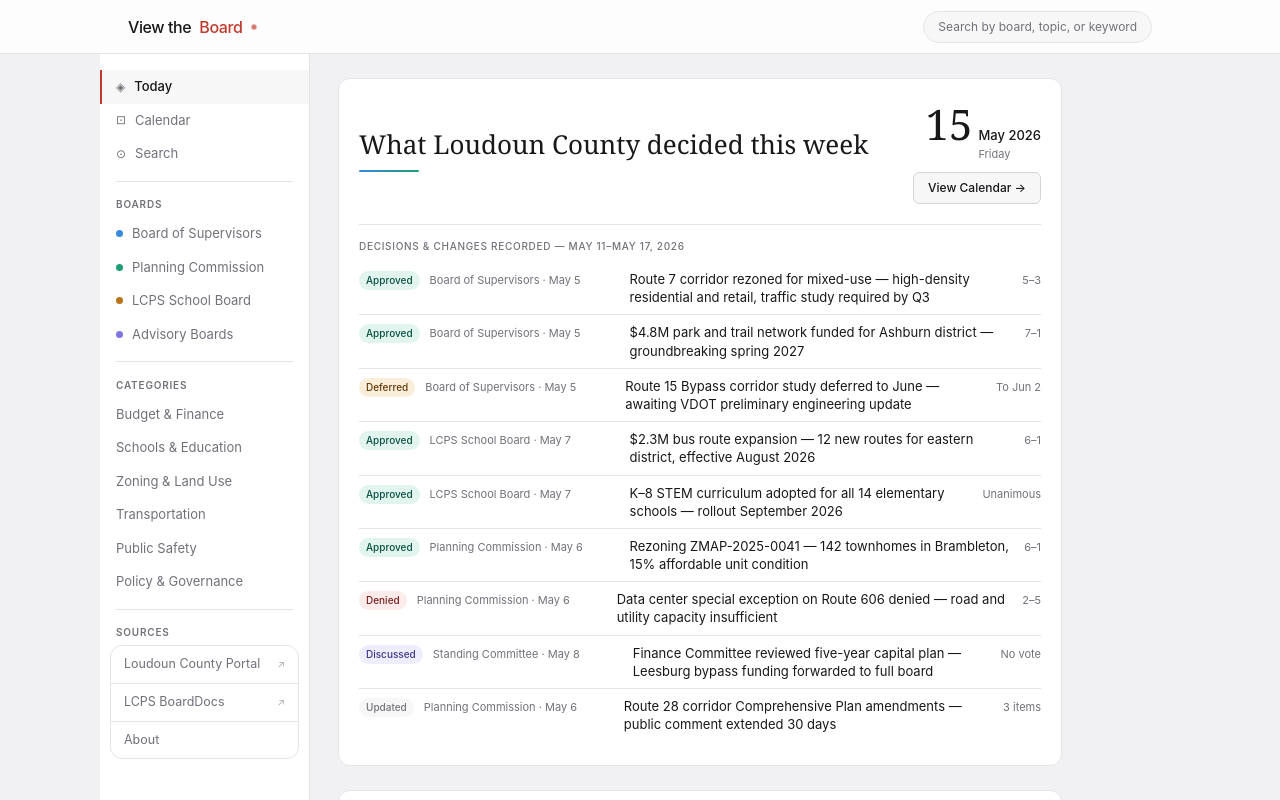
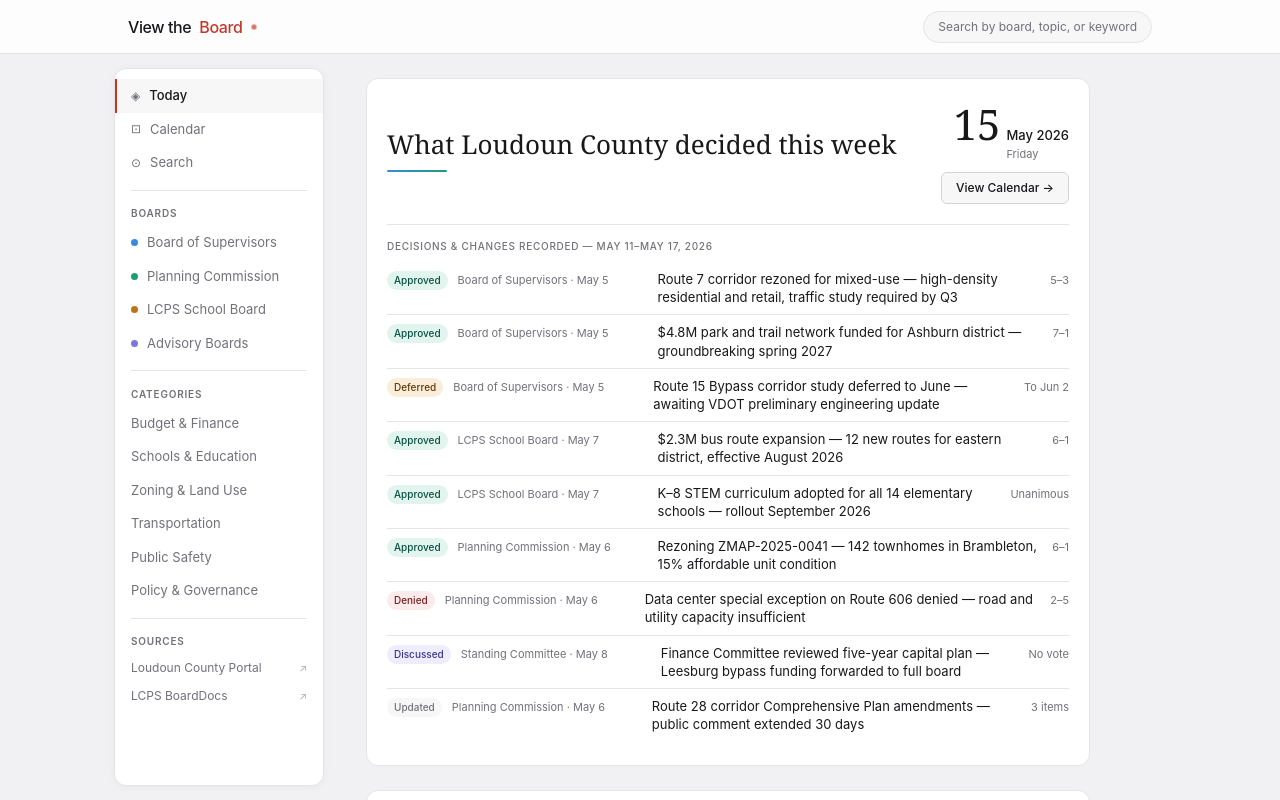
Before and after one commit to trynna-be-nerdy/vtb, a Next.js app in the folder frontend/: page / in a window 1280 px wide. Shown: the top 800 px of the page. Built offline with nearby package versions, Linux system fonts and the light colour scheme; no server answers; the database is empty.

Commit message:
feat(frontend): add 0d1a658c9c21cc2b.webpack.hot-update.json, 1138689...

```diff
--- a/frontend/app/globals.css
+++ b/frontend/app/globals.css
@@ -56,6 +56,8 @@ body {
   margin: 0 auto;
   align-items: flex-start;
   min-height: calc(100vh - 54px);
+  gap: 14px;          /* breathing room between sidebar card and content */
+  padding: 0 0 0 14px; /* left edge padding so sidebar card doesn't touch viewport */
 }
 
 /* ── CENTERED CONTAINER ── */
@@ -169,13 +171,17 @@ body {
   width: 210px;
   flex-shrink: 0;
   position: sticky;
-  top: 54px;
-  height: calc(100vh - 54px);
+  top: calc(54px + 14px);          /* navbar + top margin */
+  height: calc(100vh - 54px - 28px); /* account for top+bottom margin */
   overflow-y: auto;
   overflow-x: hidden;
-  border-right: 0.5px solid var(--color-border-tertiary);
+  /* Card look — matches main .section style */
   background: var(--color-background-primary);
-  padding: 16px 0 40px;
+  border: 0.5px solid var(--color-border-tertiary);
+  border-radius: var(--border-radius-lg);
+  box-shadow: 0 1px 8px rgba(0, 0, 0, 0.04);
+  margin: 14px 0 14px 0;
+  padding: 10px 0 24px;
   scrollbar-width: none;
 }
 .sidebar::-webkit-scrollbar { display: none; }
@@ -239,41 +245,6 @@ body {
   opacity: 0.6;
 }
 
-/* Sources card — matches main page .section style */
-.sidebar-source-card {
-  margin: 0 10px;
-  border: 0.5px solid var(--color-border-tertiary);
-  border-radius: var(--border-radius-lg);
-  overflow: hidden;
-  background: var(--color-background-primary);
-}
-.sidebar-source-item {
-  display: flex;
-  align-items: center;
-  gap: 8px;
-  padding: 9px 13px;
-  font-size: 12.5px;
-  color: var(--color-text-secondary);
-  text-decoration: none;
-  border-bottom: 0.5px solid var(--color-border-tertiary);
-  transition: background 0.15s, color 0.15s, transform 0.18s;
-}
-.sidebar-source-item:last-child {
-  border-bottom: none;
-}
-.sidebar-source-item:hover {
-  background: var(--color-background-secondary);
-  color: var(--color-text-primary);
-  transform: translateX(2px);
-}
-.sidebar-source-item:active {
-  transform: scale(0.97);
-}
-.sidebar-source-item-active {
-  color: var(--color-text-primary);
-  font-weight: 500;
-  background: var(--color-background-secondary);
-}
 
 /* Hide sidebar + reset tagline offset on narrow screens */
 @media (max-width: 860px) {
--- a/frontend/components/Sidebar.tsx
+++ b/frontend/components/Sidebar.tsx
@@ -22,7 +22,6 @@ const CATEGORIES = [
 const SOURCES = [
   { label: 'Loudoun County Portal', href: 'https://loudoun.gov/meetings', external: true },
   { label: 'LCPS BoardDocs',        href: 'https://lcps.org/boarddocs',   external: true },
-  { label: 'About',                 href: '/about',                        external: false },
 ]
 
 export function Sidebar() {
@@ -81,19 +80,18 @@ export function Sidebar() {
       {/* ── Sources ── */}
       <div className="sidebar-section">
         <div className="sidebar-section-label">Sources</div>
-        <div className="sidebar-source-card">
         {SOURCES.map(src => (
           <a
             key={src.href}
             href={src.href}
-              className={`sidebar-source-item ${!src.external && pathname === src.href ? 'sidebar-source-item-active' : ''}`}
-              {...(src.external ? { target: '_blank', rel: 'noopener noreferrer' } : {})}
+            className="sidebar-item sidebar-item-sm"
+            target="_blank"
+            rel="noopener noreferrer"
           >
             {src.label}
-              {src.external && <span className="sidebar-external-icon">↗</span>}
+            <span className="sidebar-external-icon">↗</span>
           </a>
         ))}
-        </div>
       </div>
     </aside>
   )
```
Also changed, not shown: 1 other file (tests, documents, lock files or other folders). Lines whose indentation alone changed are shown as unchanged.
